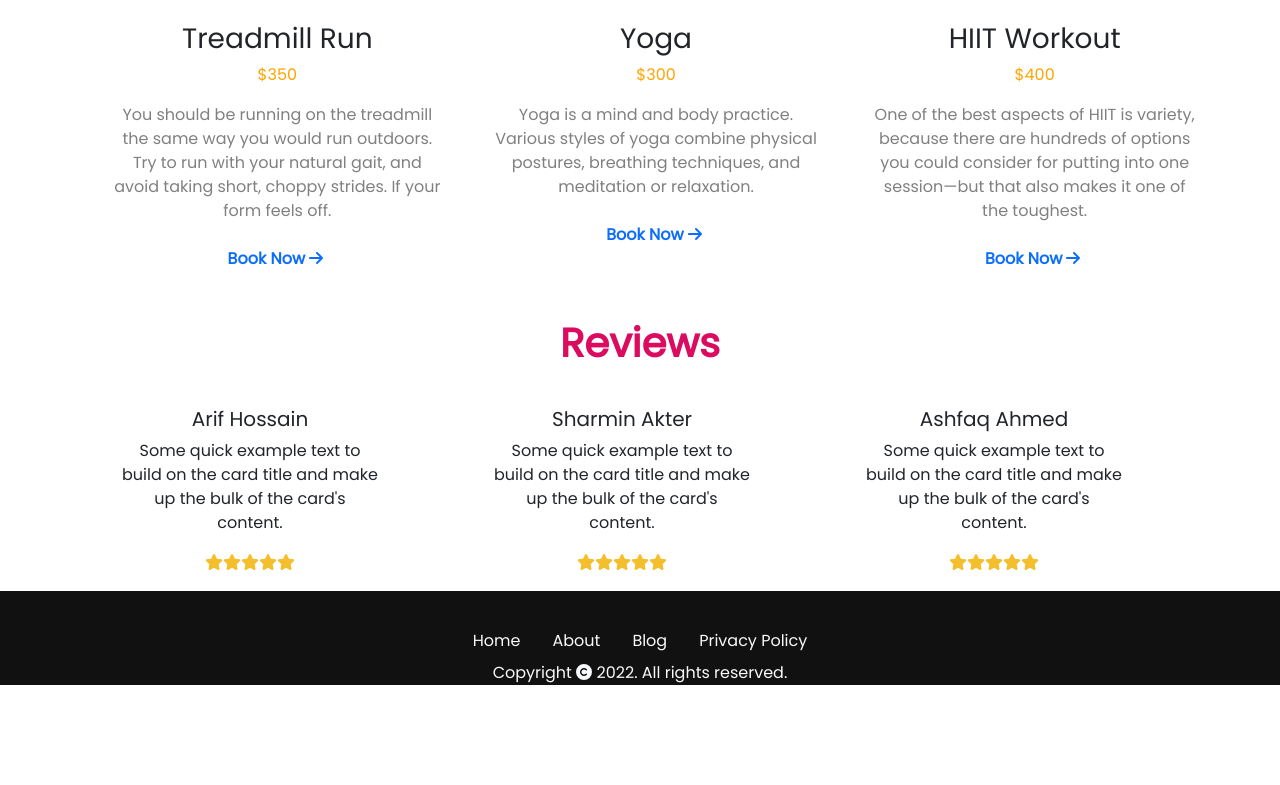
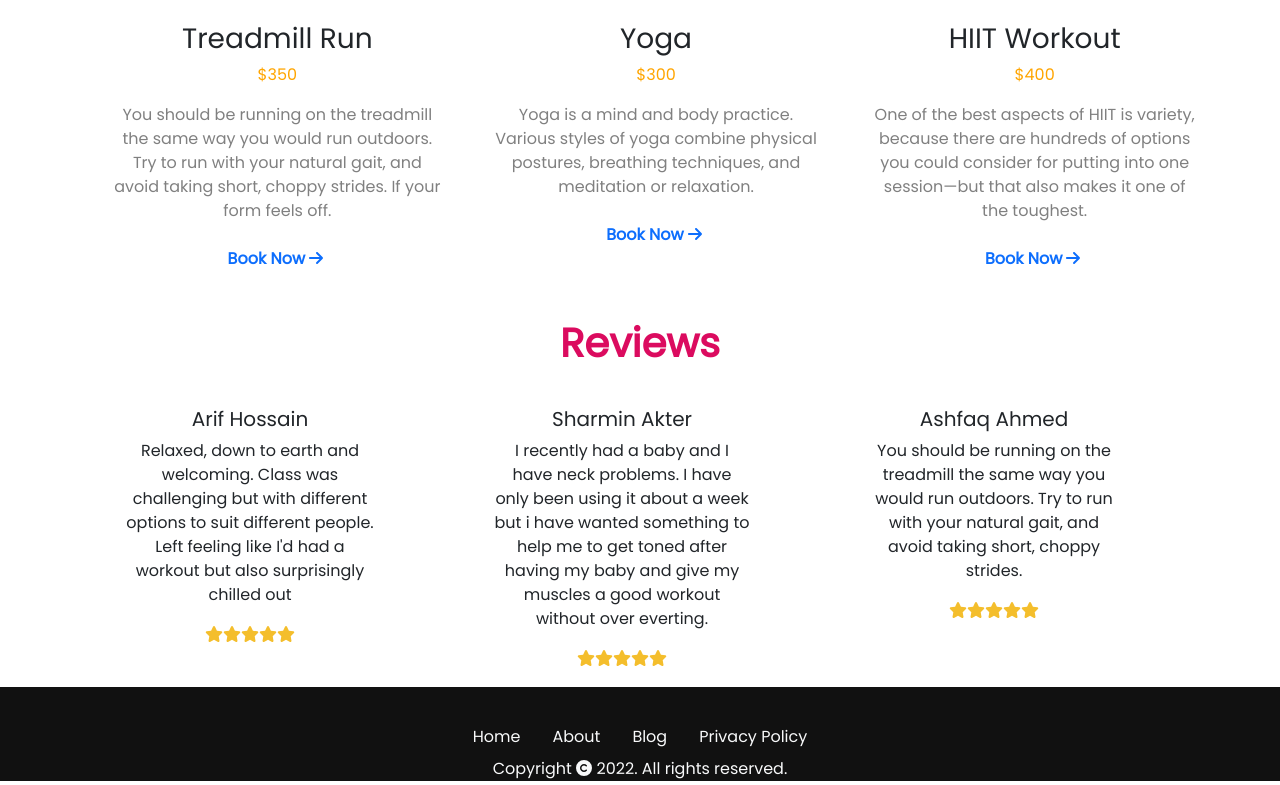
Before and after one commit to tareq621/fitness-gym-trainer, a React (Create React App) app: page / in a window 1280 px wide. Shown: the part 1381-2166 px from the top of the page. Before the commit the page ends 2070 px from the top, so only its background shows below. Built offline with nearby package versions, Linux system fonts and the light colour scheme; no server answers; grey boxes are pictures that could not be loaded.

Commit message:
review details edit and complete

```diff
--- a/public/reviews.json
+++ b/public/reviews.json
@@ -2,12 +2,12 @@
     {
         "id": 1,
         "name": "Arif Hossain",
-        "description": "Relaxed, down to earth and welcoming. Class was challenging but with different options to suit different people. Left feeling like I’d had a workout but also surprisingly chilled out"
+        "description": "Relaxed, down to earth and welcoming. Class was challenging but with different options to suit different people. Left feeling like I'd had a workout but also surprisingly chilled out"
     },
     {
         "id": 2,
         "name": "Sharmin Akter",
-        "description": "I recently had a baby and I have neck problems. I’ve only been using it about a week but I’ve wanted something to help me to get toned after having my baby and give my muscles a good workout without over everting."
+        "description": "I recently had a baby and I have neck problems. I have only been using it about a week but i have wanted something to help me to get toned after having my baby and give my muscles a good workout without over everting."
     },
     {
         "id": 3,
--- a/src/Pages/Home/Review/Review.js
+++ b/src/Pages/Home/Review/Review.js
@@ -11,8 +11,7 @@ const Review = (props) => {
                 <Card.Body>
                     <Card.Title>{name}</Card.Title>
                     <Card.Text>
-                        Some quick example text to build on the card title and make up the bulk
-                        of the card's content.
+                        {description}
                     </Card.Text>
                     <FontAwesomeIcon icon={faStar} style={{ color: '#F4BE2C' }}></FontAwesomeIcon>
                     <FontAwesomeIcon icon={faStar} style={{ color: '#F4BE2C' }}></FontAwesomeIcon>
```
